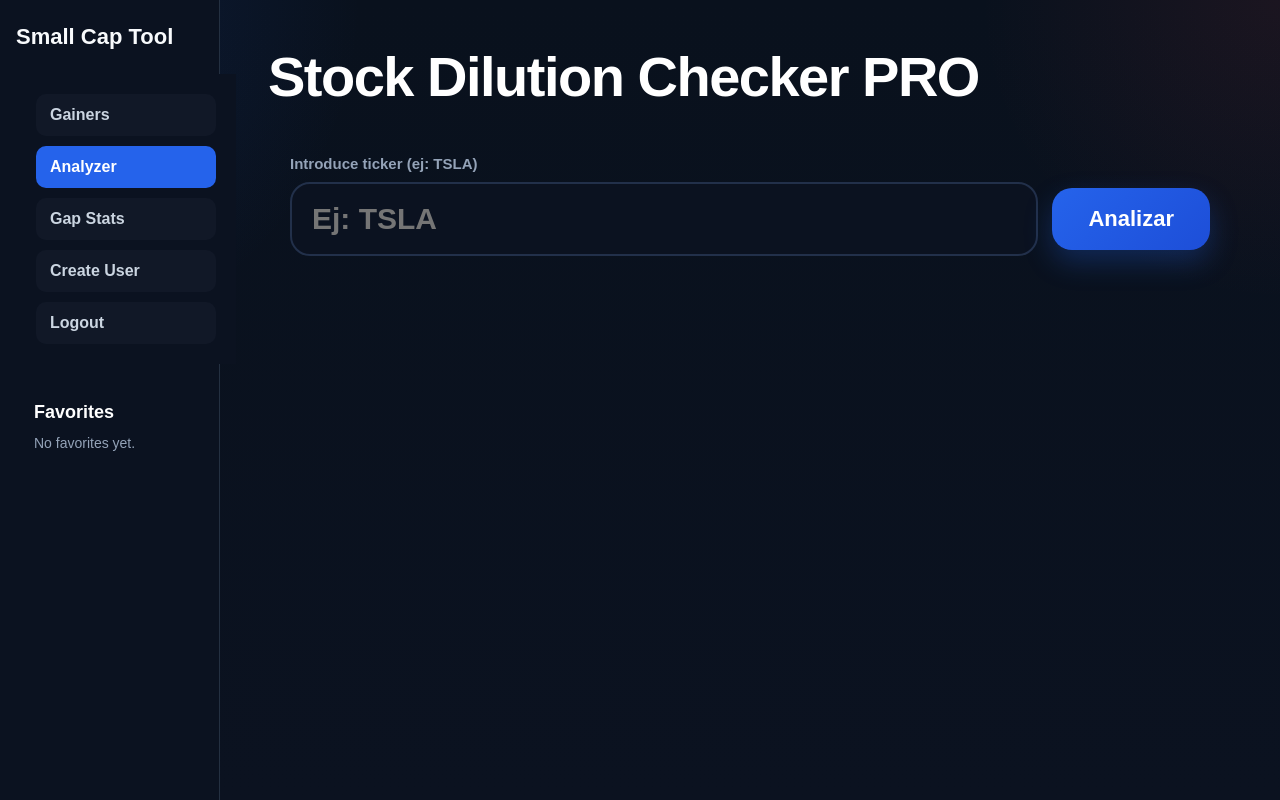
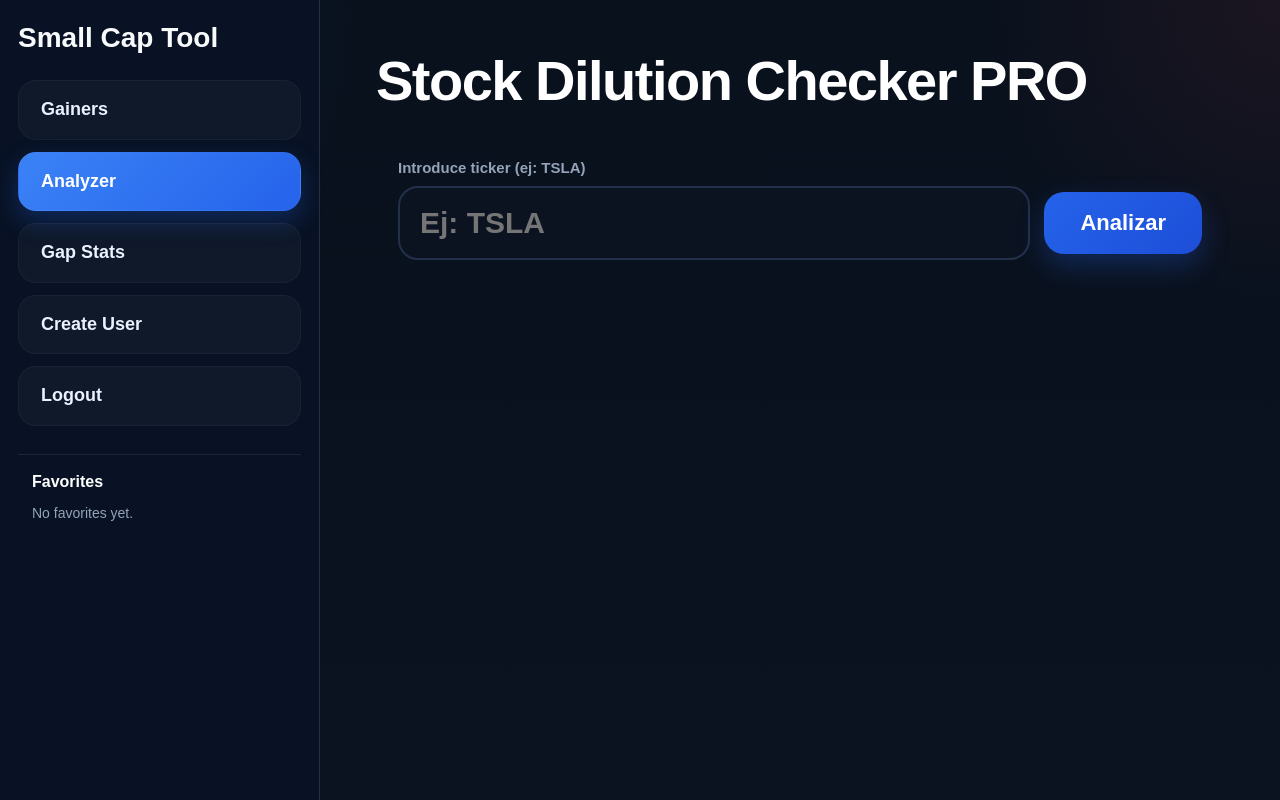
Before and after one commit to abuelodody/stock-dilution-checker, a Flask app: page / in a window 1280 px wide. Run offline with Flask 3, Linux system fonts and the light colour scheme; a user stored in the database is signed in; parts of the project's set-up code (start-up, migrations or seed data) failed here and were passed over; some libraries are stand-ins or nearby versions.

Commit message:
Update style.css

```diff
--- a/static/style.css
+++ b/static/style.css
@@ -26,12 +26,15 @@ body {
     color: var(--text);
 }
 
+/* =========================
+   LAYOUT GENERAL
+========================= */
+
 .container {
     width: 100%;
     max-width: none;
     margin: 0;
     padding: 24px 28px;
-    box-sizing: border-box;
 }
 
 .layout {
@@ -39,35 +42,89 @@ body {
     width: 100%;
 }
 
-.main-title {
-    font-size: 56px;
+.app-shell {
+    display: flex;
+    min-height: 100vh;
+}
+
+.main-sidebar {
+    width: 320px;
+    min-width: 320px;
+    background: #081224;
+    border-right: 1px solid #243041;
+    padding: 22px 18px;
+    box-sizing: border-box;
+    flex-shrink: 0;
+}
+
+.main-sidebar-title {
+    font-size: 28px;
     font-weight: 800;
-    margin: 0 0 24px 0;
-    letter-spacing: -1.5px;
+    color: #f8fafc;
+    margin-bottom: 26px;
+}
+
+.main-nav {
+    display: flex;
+    flex-direction: column;
+    gap: 12px;
+    margin-bottom: 28px;
+}
+
+.main-nav-link {
+    display: block;
+    text-decoration: none;
+    color: #eaf1ff;
+    background: rgba(255,255,255,0.03);
+    border: 1px solid rgba(255,255,255,0.04);
+    padding: 18px 22px;
+    border-radius: 18px;
+    font-size: 18px;
+    font-weight: 700;
+    line-height: 1.2;
+    transition: 0.18s ease;
+}
+
+.main-nav-link:hover {
+    background: #132039;
     color: #ffffff;
 }
 
-.search-card,
-.card,
-.hero-card,
-.section-card,
-.two-col,
-.metrics-grid,
-.conclusion-box,
-.watchlist-note {
-    width: 100%;
-    box-sizing: border-box;
+.main-nav-active {
+    background: linear-gradient(135deg, #3b82f6, #2563eb);
+    color: #ffffff;
+    box-shadow: 0 10px 24px rgba(37, 99, 235, 0.28);
 }
 
+.main-content {
+    flex: 1;
+    padding: 24px 28px;
+    box-sizing: border-box;
+    min-width: 0;
+}
+
+.page-card {
+    background: #111827;
+    border: 1px solid #243041;
+    border-radius: 16px;
+    padding: 20px;
+    color: #f8fafc;
+}
+
+/* =========================
+   SIDEBAR FAVORITES
+========================= */
+
 .sidebar-card {
-    padding: 18px;
-    margin-bottom: 18px;
+    padding: 18px 14px;
+    margin-top: 20px;
+    border-top: 1px solid rgba(255,255,255,0.08);
 }
 
 .sidebar-title {
-    font-size: 18px;
+    font-size: 16px;
     font-weight: 800;
-    margin-bottom: 12px;
+    margin-bottom: 14px;
     color: #fff;
 }
 
@@ -110,6 +167,28 @@ body {
 .empty-mini {
     color: var(--text-soft);
     font-size: 14px;
+}
+
+/* =========================
+   TITULOS / HOME / ANALYZER
+========================= */
+
+.main-title {
+    font-size: 56px;
+    font-weight: 800;
+    margin: 0 0 24px 0;
+    letter-spacing: -1.5px;
+    color: #ffffff;
+}
+
+.search-card,
+.hero-card,
+.section-card,
+.two-col,
+.metrics-grid,
+.conclusion-box,
+.watchlist-note {
+    width: 100%;
 }
 
 .search-card {
@@ -262,7 +341,8 @@ button {
 .conclusion-box,
 .list-card,
 .status-row,
-.empty-box {
+.empty-box,
+.card {
     background: #0f172a;
     border: 1px solid #22304a;
     color: #e5e7eb;
@@ -520,27 +600,11 @@ button {
     margin-bottom: 14px;
 }
 
-@media (max-width: 1100px) {
-    .layout {
-        grid-template-columns: 1fr;
-    }
-    .two-col {
-        grid-template-columns: 1fr;
-    }
-    .search-row {
-        flex-direction: column;
-    }
-    input[type="text"], button {
-        width: 100%;
-    }
-    .hero-top {
-        flex-direction: column;
-    }
-    .hero-actions {
-        align-items: stretch;
-        width: 100%;
-    }
-}.login-page {
+/* =========================
+   LOGIN
+========================= */
+
+.login-page {
     min-height: 100vh;
     display: flex;
     justify-content: center;
@@ -600,88 +664,196 @@ button {
     background: #0f172a;
     box-shadow: 0 0 0 4px rgba(59, 130, 246, 0.18);
 }
-.app-shell {
-    display: flex;
-    min-height: 100vh;
+
+/* =========================
+   GAINERS / MOMENTUM PRO
+========================= */
+
+.page-title {
+    font-size: 30px;
+    font-weight: 800;
+    margin: 0 0 8px 0;
+    color: #ffffff;
 }
 
-.main-sidebar {
-    width: 220px;
-    background: #0b1220;
-    border-right: 1px solid #243041;
-    padding: 24px 16px;
-    box-sizing: border-box;
-    flex-shrink: 0;
+.subtitle {
+    font-size: 15px;
+    color: var(--text-soft);
+    margin-bottom: 20px;
 }
 
-.main-sidebar-title {
-    font-size: 22px;
+.toolbar {
+    display: flex;
+    gap: 12px;
+    flex-wrap: wrap;
+    margin-bottom: 22px;
+}
+
+.toolbar button {
+    border: 1px solid rgba(255,255,255,0.08);
+    background: #1b2742;
+    color: #fff;
+    padding: 12px 18px;
+    border-radius: 14px;
+    cursor: pointer;
+    font-size: 14px;
     font-weight: 700;
-    color: #f8fafc;
+    box-shadow: none;
+}
+
+.toolbar button:hover {
+    background: #223252;
+}
+
+.grid {
+    display: grid;
+    grid-template-columns: 1fr 1fr;
+    gap: 18px;
     margin-bottom: 24px;
 }
 
-.main-nav {
-    display: flex;
-    flex-direction: column;
-    gap: 10px;
+.grid .card {
+    background: rgba(16, 28, 52, 0.96);
+    border: 1px solid var(--border);
+    border-radius: 22px;
+    overflow: hidden;
+    box-shadow: 0 10px 30px rgba(0,0,0,0.22);
+    padding: 0;
 }
 
-.main-nav-link {
-    display: block;
-    padding: 12px 14px;
-    border-radius: 10px;
-    background: #111827;
-    color: #cbd5e1;
-    text-decoration: none;
-    font-weight: 600;
+.card-header {
+    display: flex;
+    justify-content: space-between;
+    align-items: center;
+    padding: 18px 20px 14px 20px;
+    border-bottom: 1px solid rgba(255,255,255,0.06);
+    margin-bottom: 0;
 }
 
-.main-nav-link:hover {
-    background: #1f2937;
+.card-header h2 {
+    margin: 0;
+    font-size: 20px;
+    font-weight: 800;
     color: #ffffff;
 }
 
-.main-nav-active {
-    background: #2563eb;
-    color: #ffffff;
+.status {
+    color: var(--text-soft);
+    font-size: 13px;
 }
 
-.main-content {
-    flex: 1;
-    padding: 24px;
-    box-sizing: border-box;
+.table-wrap {
+    overflow-x: auto;
 }
 
-.page-card {
-    background: #111827;
-    border: 1px solid #243041;
-    border-radius: 16px;
-    padding: 20px;
-    color: #f8fafc;
-}
-
+.screener-table,
 #gainers-table,
 #momentum-table {
     width: 100%;
     border-collapse: collapse;
-    margin-top: 20px;
+    min-width: 700px;
+    margin-top: 0;
 }
 
+.screener-table th,
+.screener-table td,
 #gainers-table th,
 #gainers-table td,
 #momentum-table th,
 #momentum-table td {
-    padding: 12px;
-    border-bottom: 1px solid #243041;
+    padding: 14px 12px;
+    border-bottom: 1px solid rgba(255,255,255,0.06);
     text-align: left;
+    font-size: 13px;
+    vertical-align: middle;
 }
 
+.screener-table th,
 #gainers-table th,
 #momentum-table th {
     background: #0f172a;
+    color: #c7d2e8;
+    font-weight: 800;
+    text-transform: uppercase;
 }
-/* colores */
+
+.screener-table tbody tr:hover,
+#gainers-table tbody tr:hover,
+#momentum-table tbody tr:hover {
+    background: rgba(255,255,255,0.03);
+}
+
+.rank-badge {
+    display: inline-block;
+    min-width: 34px;
+    text-align: center;
+    padding: 5px 8px;
+    border-radius: 999px;
+    font-weight: 800;
+    font-size: 12px;
+    border: 1px solid rgba(255,255,255,0.12);
+    background: rgba(255,255,255,0.04);
+}
+
+.rank-1 {
+    background: rgba(250, 204, 21, 0.14);
+    color: #ffe28a;
+    border-color: rgba(250, 204, 21, 0.35);
+}
+
+.rank-2 {
+    background: rgba(203, 213, 225, 0.12);
+    color: #e6edf7;
+    border-color: rgba(203, 213, 225, 0.28);
+}
+
+.rank-3 {
+    background: rgba(217, 119, 6, 0.16);
+    color: #ffbf7d;
+    border-color: rgba(217, 119, 6, 0.35);
+}
+
+.top-row {
+    background: linear-gradient(90deg, rgba(70,130,255,0.10), rgba(30,180,120,0.10));
+}
+
+.ticker {
+    font-size: 14px;
+    font-weight: 700;
+    color: #ffffff;
+}
+
+.company {
+    color: var(--text-soft);
+    font-size: 12px;
+    margin-top: 3px;
+}
+
+.pct-pill {
+    display: inline-block;
+    min-width: 70px;
+    text-align: center;
+    padding: 6px 8px;
+    border-radius: 12px;
+    font-size: 12px;
+    font-weight: 800;
+    color: #fff;
+    border: 1px solid rgba(255,255,255,0.1);
+}
+
+.score-pill {
+    display: inline-block;
+    min-width: 60px;
+    text-align: center;
+    padding: 6px 8px;
+    border-radius: 12px;
+    font-size: 12px;
+    font-weight: 800;
+    color: #beddff;
+    background: rgba(33, 116, 255, 0.10);
+    border: 1px solid rgba(33, 116, 255, 0.25);
+}
+
 .green {
     color: #22c55e;
     font-weight: 600;
@@ -692,7 +864,6 @@ button {
     font-weight: 600;
 }
 
-/* links ticker */
 .ticker-link {
     color: #60a5fa;
     text-decoration: none;
@@ -703,91 +874,101 @@ button {
     color: #93c5fd;
 }
 
-/* tabla */
-.screener-table {
-    width: 100%;
-    border-collapse: collapse;
+.heat-cell {
+    font-weight: 700;
+    border-radius: 8px;
+    padding: 6px 10px !important;
+    display: inline-block;
+    min-width: 78px;
+    text-align: center;
 }
 
-.screener-table th,
-.screener-table td {
-    padding: 10px;
-    border-bottom: 1px solid rgba(255,255,255,0.05);
-    text-align: left;
+.heat-cell-wide {
+    min-width: 90px;
 }
 
-/* layout */
-.app-layout {
-    display: flex;
+.neutral-cell {
+    color: var(--text-soft);
+    font-weight: 700;
 }
 
-.main-nav {
-    width: 220px;
-    padding: 20px;
-    background: #0b1220;
+.combo-table td .heat-cell {
+    margin: 0;
 }
 
-.main-content {
-    flex: 1;
-    padding: 20px;
-}
-
-.card {
-    background: #0f172a;
-    padding: 20px;
-    border-radius: 12px;
-}
 #tradingview_chart {
     width: 100% !important;
     min-height: 520px;
 }
 
-.heat-cell{
-    font-weight:700;
-    border-radius:8px;
-    padding:6px 10px !important;
-    display:inline-block;
-    min-width:78px;
-    text-align:center;
+.tv-box {
+    background: rgba(16, 28, 52, 0.96);
+    border: 1px solid var(--border);
+    border-radius: 22px;
+    overflow: hidden;
 }
 
-.heat-cell-wide{
-    min-width:90px;
+.tv-title {
+    font-size: 20px;
+    font-weight: 800;
+    padding: 18px 20px;
+    border-bottom: 1px solid rgba(255,255,255,0.06);
+    background: rgba(255,255,255,0.02);
 }
 
-.neutral-cell{
-    color:var(--muted);
-    font-weight:700;
+/* =========================
+   RESPONSIVE
+========================= */
+
+@media (max-width: 1100px) {
+    .two-col {
+        grid-template-columns: 1fr;
     }
 
-.combo-table td .heat-cell{
-    margin:0;
+    .search-row {
+        flex-direction: column;
+    }
+
+    input[type="text"],
+    button {
+        width: 100%;
+    }
+
+    .hero-top {
+        flex-direction: column;
+    }
+
+    .hero-actions {
+        align-items: stretch;
+        width: 100%;
     }
 
     .grid {
-    display: grid;
-    grid-template-columns: 1fr 1fr;
-    gap: 16px;
+        grid-template-columns: 1fr;
+    }
 }
 
-.card {
-    background: #121a2b;
-    border-radius: 12px;
-    padding: 12px;
+@media (max-width: 980px) {
+    .app-shell {
+        flex-direction: column;
     }
 
-.card-header {
-    display: flex;
-    justify-content: space-between;
-    margin-bottom: 10px;
+    .main-sidebar {
+        width: 100%;
+        min-width: 100%;
+        border-right: none;
+        border-bottom: 1px solid #243041;
+    }
+
+    .main-content {
+        padding: 18px;
+    }
+
+    .main-title {
+        font-size: 40px;
     }
 
     .page-title {
         font-size: 26px;
-    font-weight: bold;
     }
-
-.subtitle {
-    color: #94a3b8;
-    margin-bottom: 15px;
 }
```
Lines whose indentation alone changed are shown as unchanged.
